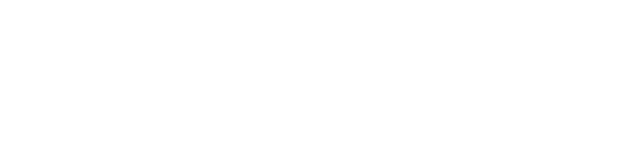
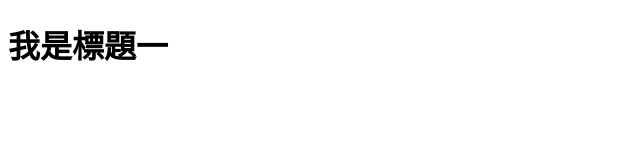
Before and after one commit to KID421/Web_GitHub_Version_Test, a plain HTML site: page index.html in a window 1280 px wide. Shown: the whole page, without its empty margins (0-640 px from the left). Drawn offline with Linux system fonts and the light colour scheme.

Commit message:
添加標題一

```diff
--- a/index.html
+++ b/index.html
@@ -6,6 +6,6 @@
     <title>Document</title>
 </head>
 <body>
-
+    <h1>我是標題一</h1>
 </body>
 </html>
```
